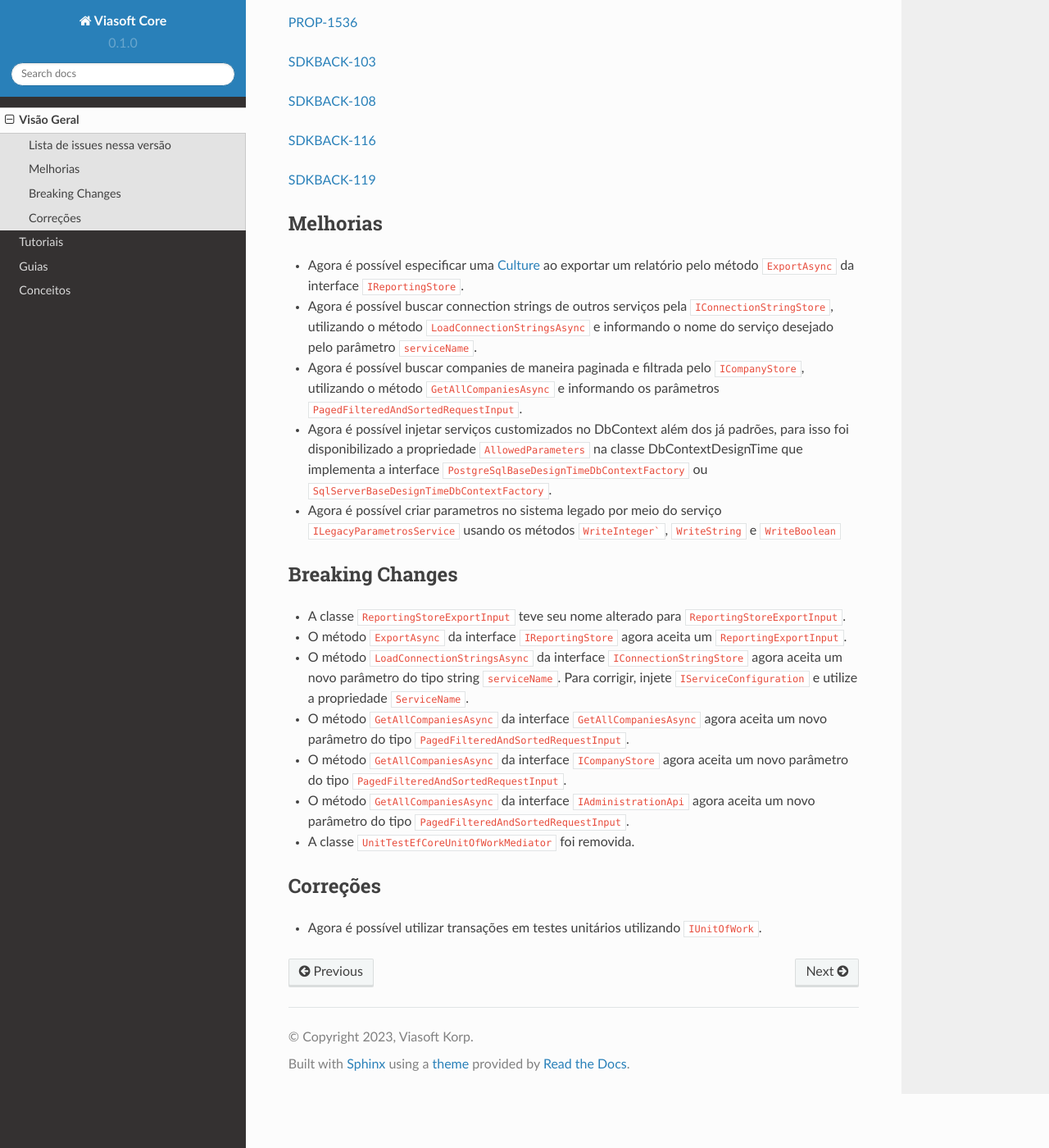
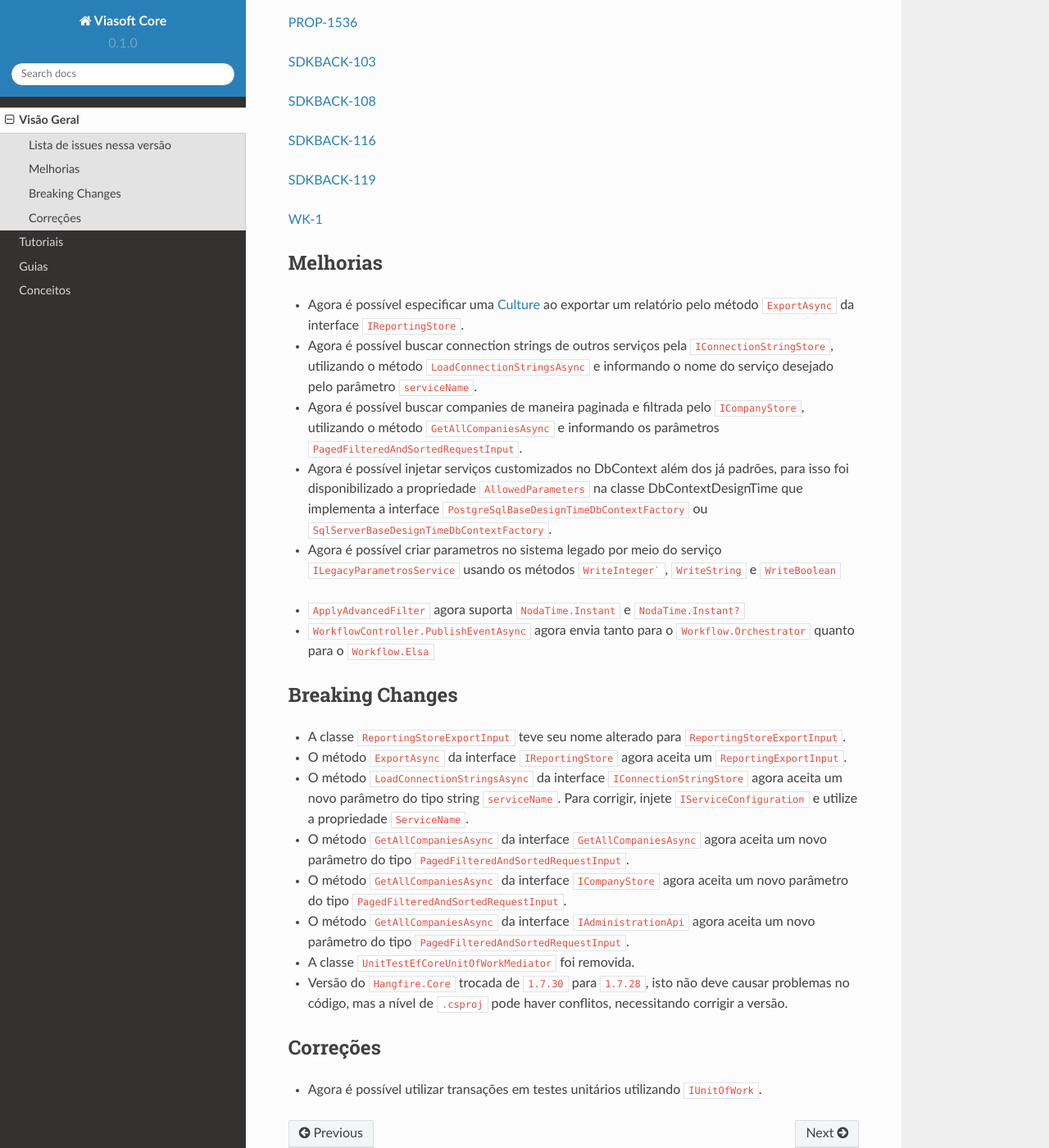
Before and after one commit to viasoftkorp/viasoft-core-docs, a Sphinx documentation site: the page built from docs/source/visao_geral.rst, in a window 1280 px wide and 1400 px high, scrolled down 200 px. Shown: the whole window at 82% size. Built offline with Sphinx 7.4.7 and the Read the Docs theme 2.0.0, drawn with Linux system fonts in a browser that asks for light colours.

Commit message:
Add WK-1 to changelog

```diff
--- a/docs/source/visao_geral.rst
+++ b/docs/source/visao_geral.rst
@@ -14,11 +14,14 @@ SDKBACK-116_
 
 SDKBACK-119_
 
+WK-1_
+
 .. _PROP-1536: http://jira.korp.com.br/browse/PROP-1536
 .. _SDKBACK-103: https://korp.youtrack.cloud/issue/SDKBACK-103
 .. _SDKBACK-108: https://korp.youtrack.cloud/issue/SDKBACK-108
 .. _SDKBACK-116: https://korp.youtrack.cloud/issue/SDKBACK-116
 .. _SDKBACK-119: https://korp.youtrack.cloud/issue/SDKBACK-119
+.. _WK-1: https://portal.korp.com.br/projetos/7343c888-54d4-9ef3-3e57-4caba660f687/lista/e4b7502b-65c2-ea4d-83cf-22f04b9b5a5d
 
 Melhorias
 ---------
@@ -38,6 +41,10 @@ Melhorias
 
 .. _Culture: https://learn.microsoft.com/pt-br/dotnet/api/system.globalization.cultureinfo?view=net-7.0
 
+* ``ApplyAdvancedFilter`` agora suporta ``NodaTime.Instant`` e ``NodaTime.Instant?``
+
+* ``WorkflowController.PublishEventAsync`` agora envia tanto para o ``Workflow.Orchestrator`` quanto para o ``Workflow.Elsa``
+
 Breaking Changes
 ----------------
 
@@ -48,6 +55,7 @@ Breaking Changes
 * O método ``GetAllCompaniesAsync`` da interface ``ICompanyStore`` agora aceita um novo parâmetro do tipo ``PagedFilteredAndSortedRequestInput``.
 * O método ``GetAllCompaniesAsync`` da interface ``IAdministrationApi`` agora aceita um novo parâmetro do tipo ``PagedFilteredAndSortedRequestInput``.
 * A classe ``UnitTestEfCoreUnitOfWorkMediator`` foi removida.
+* Versão do ``Hangfire.Core`` trocada de ``1.7.30`` para ``1.7.28``, isto não deve causar problemas no código, mas a nível de ``.csproj`` pode haver conflitos, necessitando corrigir a versão.
 
 Correções
 ---------
```
